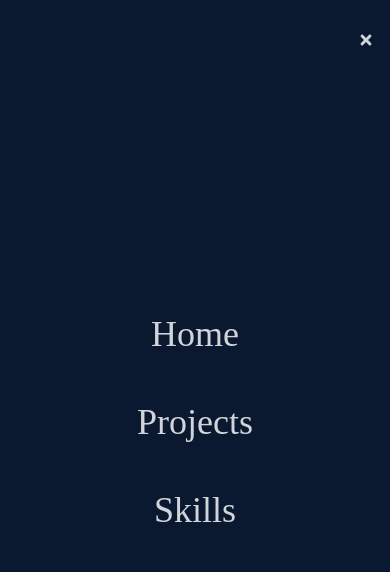
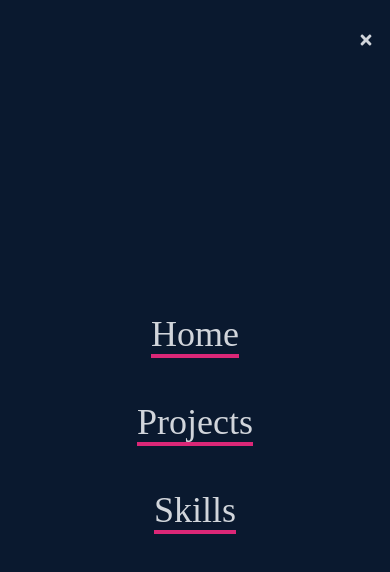
Before and after one commit to KEVINs121998/Portfolio, a React (Create React App) app: page / in a window 390 px wide. Both pictures are taken after a click on the element 366 px from the left and 40 px from the top of the page. Shown: the top 572 px of the page. Built offline with nearby package versions, Linux system fonts and the light colour scheme.

Commit message:
added navbar borders

```diff
--- a/src/components/Navbar.jsx
+++ b/src/components/Navbar.jsx
@@ -23,9 +23,9 @@ const Navbar = () => {
 
 {/*mobile menu*/}
 <ul className={!nav?'hidden':'absolute top-0 left-0 w-full h-screen bg-[#0a192f] flex flex-col justify-center items-center'}>
-    <li className='py-6 text-4xl'><a href='/'>Home</a></li>
-    <li className='py-6 text-4xl'><a href='/projects'>Projects</a></li>
-    <li className='py-6 text-4xl'><a href='/skills'>Skills</a></li>
+    <li className='py-6 text-4xl'><a className='border-b-4 border-pink-600' href='/'>Home</a></li>
+    <li className='py-6 text-4xl'><a className='border-b-4 border-pink-600' href='/projects'>Projects</a></li>
+    <li className='py-6 text-4xl'><a className='border-b-4 border-pink-600' href='/skills'>Skills</a></li>
   </ul>
 
   {/*social icons*/}
```
